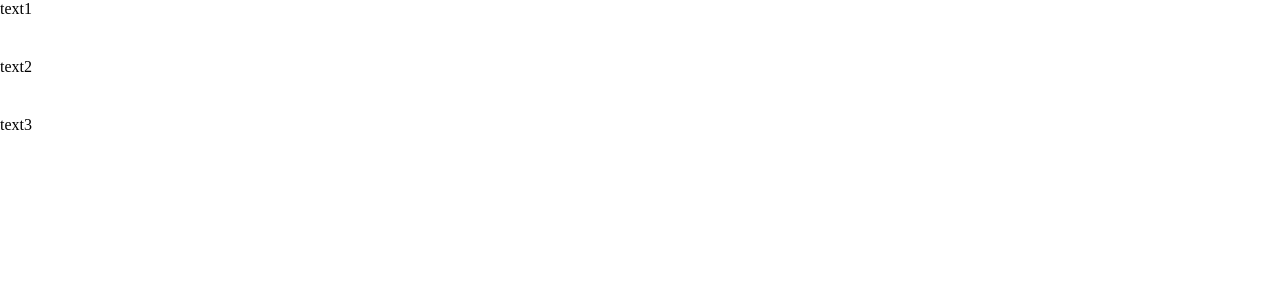
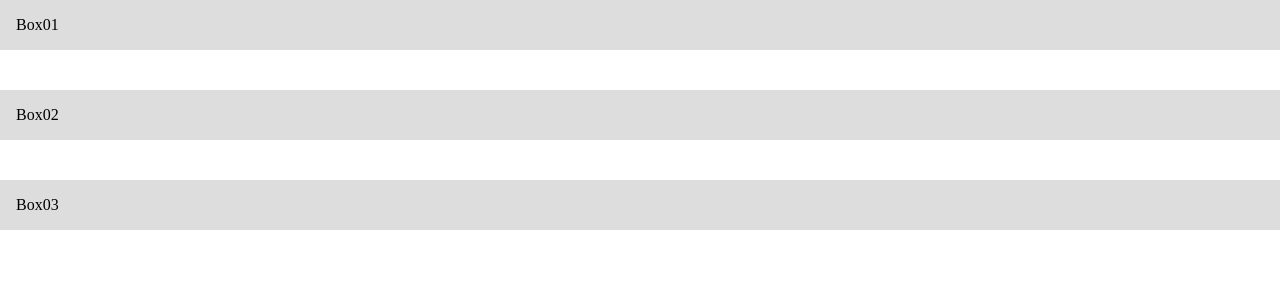
Before and after one commit to Hiratake/layout-components-react, a React (Vite) app: page / in a window 1280 px wide. Shown: the top 300 px of the page. Built offline with nearby package versions, Linux system fonts and the light colour scheme.

Commit message:
feat: boxコンポーネントを追加

```diff
--- /dev/null
+++ b/src/components/LBox/index.tsx
@@ -0,0 +1,51 @@
+// LBox
+
+import { CSSProperties, ElementType, ReactNode } from 'react'
+import { css } from '@emotion/react'
+
+// ----------------------------------------
+// Type
+// ----------------------------------------
+
+export type LayoutBoxProps = {
+  /** Custom tag used for the root element. */
+  tag?: ElementType
+  /** Content of the component. */
+  children?: ReactNode
+  /** Defines the padding around component. */
+  padding?: CSSProperties['padding']
+  /** Color used for text. */
+  color?: CSSProperties['color']
+  /** Color used for the background. */
+  backgroundColor?: CSSProperties['backgroundColor']
+  /** Color used for the border. */
+  borderColor?: CSSProperties['borderColor']
+  /** Defines the width of the border. */
+  borderWidth?: CSSProperties['borderWidth']
+}
+
+// ----------------------------------------
+// JSX
+// ----------------------------------------
+
+export const LBox = (props: LayoutBoxProps) => {
+  const ComponentTag = props.tag || 'div'
+  return <ComponentTag css={rootStyle(props)}>{props.children}</ComponentTag>
+}
+
+// ----------------------------------------
+// Style
+// ----------------------------------------
+
+const rootStyle = (props: LayoutBoxProps) => {
+  return css`
+    padding: ${props.padding};
+    color: ${props.color};
+    background-color: ${props.backgroundColor};
+    border-color: ${props.borderColor};
+    border-style: solid;
+    border-width: ${props.borderWidth || 0};
+    outline: solid 0.125rem transparent;
+    outline-offset: -0.125rem;
+  `
+}
--- a/src/main.ts
+++ b/src/main.ts
@@ -1,5 +1,7 @@
 export { LProvider } from './components/LProvider'
 export { LStack } from './components/LStack'
+export { LBox } from './components/LBox'
 
 export type { LayoutProviderProps } from './components/LProvider'
 export type { LayoutStackProps } from './components/LStack'
+export type { LayoutBoxProps } from './components/LBox'
--- a/src/view/App.tsx
+++ b/src/view/App.tsx
@@ -1,6 +1,6 @@
 // App
 
-import { LProvider, LStack } from '../main'
+import { LBox, LProvider, LStack } from '../main'
 
 // ----------------------------------------
 // JSX
@@ -10,9 +10,15 @@ export const App = () => {
   return (
     <LProvider>
       <LStack space="40px">
-        <p>text1</p>
-        <p>text2</p>
-        <p>text3</p>
+        <LBox backgroundColor="#ddd" padding="16px">
+          Box01
+        </LBox>
+        <LBox backgroundColor="#ddd" padding="16px">
+          Box02
+        </LBox>
+        <LBox backgroundColor="#ddd" padding="16px">
+          Box03
+        </LBox>
       </LStack>
     </LProvider>
   )
```
